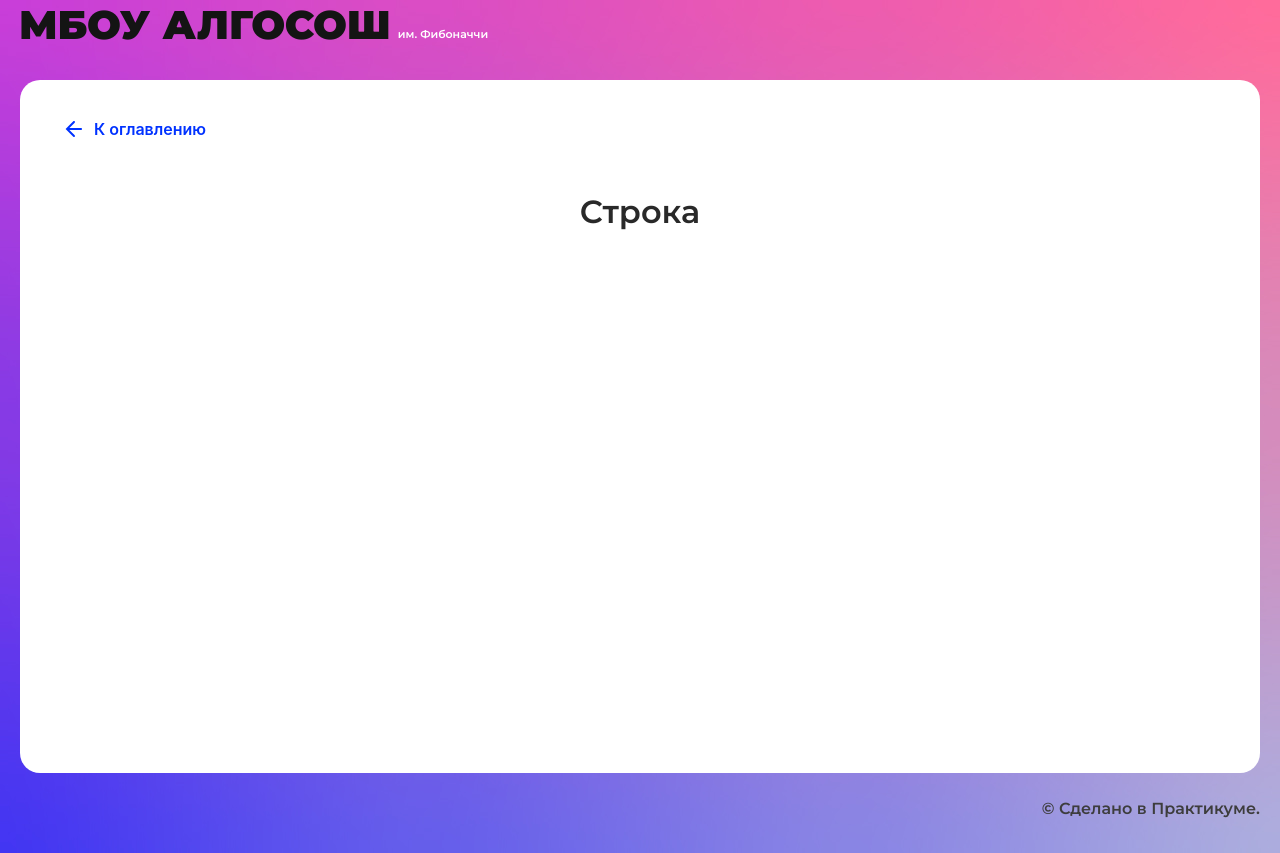
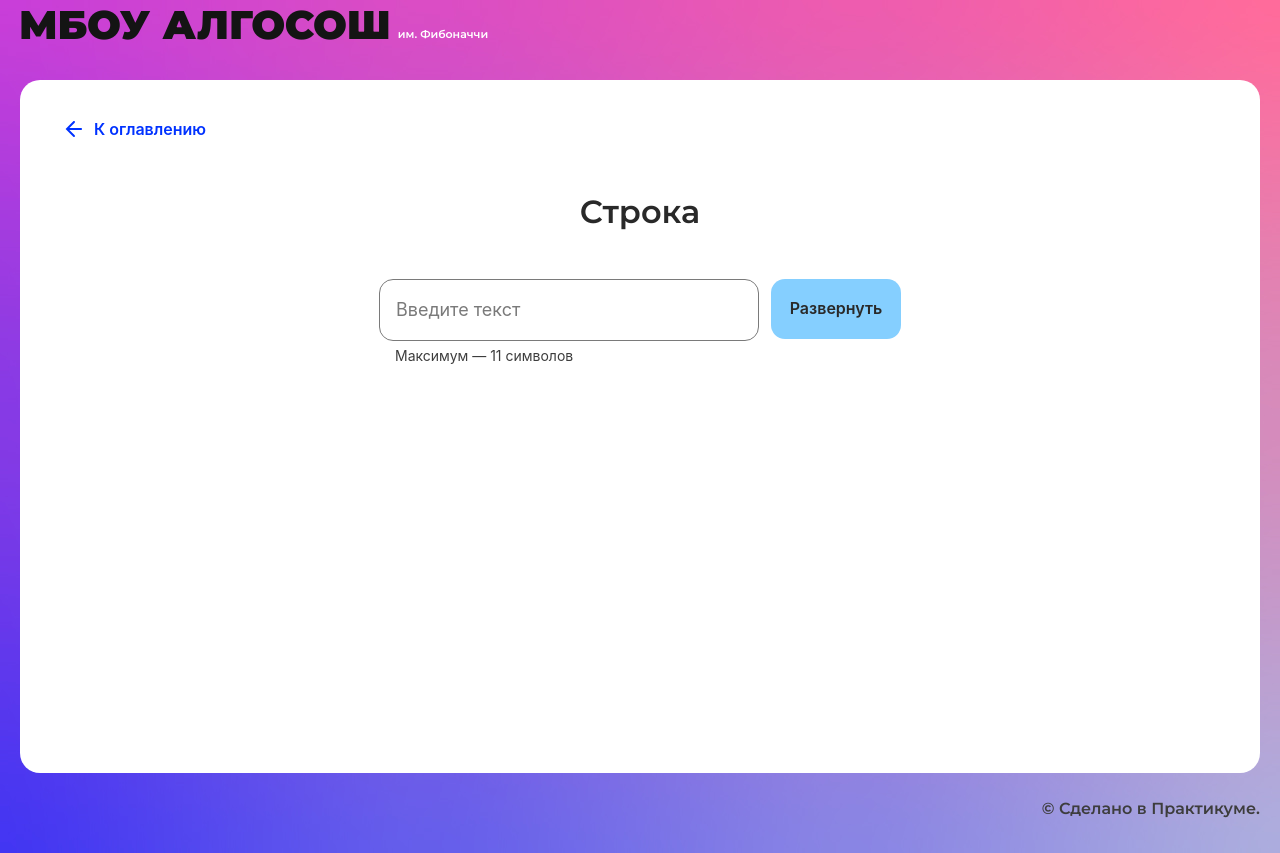
Before and after one commit to Aleksey-dev-crt/algososh, a React (Create React App) app: page /recursion in a window 1280 px wide. Built offline with nearby package versions, Linux system fonts and the light colour scheme.

Commit message:
add string algorithm

```diff
--- /dev/null
+++ b/src/components/string/string.module.css
@@ -0,0 +1,13 @@
+.container {
+	margin: 0 auto;
+	display: flex;
+	max-width: 522px;
+	gap: 12px;
+}
+
+.string {
+    margin-top: 120px;
+	display: flex;
+    justify-content: center;
+    gap: 16px;
+}
--- a/src/components/string/string.tsx
+++ b/src/components/string/string.tsx
@@ -1,10 +1,68 @@
-import React from "react";
-import { SolutionLayout } from "../ui/solution-layout/solution-layout";
+import { FC, useState } from 'react';
+import StringStyles from './string.module.css'
+import { Button } from '../ui/button/button';
+import { Input } from '../ui/input/input';
+import { SolutionLayout } from '../ui/solution-layout/solution-layout';
+import { Circle } from '../ui/circle/circle';
+import { nanoid } from 'nanoid';
+import { ElementStates } from '../../types/element-states';
+import { swap } from '../../utils/utils';
 
-export const StringComponent: React.FC = () => {
-  return (
-    <SolutionLayout title="Строка">
+export const StringComponent: FC = () => {
+  type TSymbol = {
+    symbol: string,
+    state: ElementStates
+  }
 
-    </SolutionLayout>
-  );
+  const [symbols, setSymbols] = useState<TSymbol[]>([])
+  const [loader, setLoader] = useState<boolean>(false)
+  let interval: NodeJS.Timer
+
+  const [value, setValue] = useState('')
+  const onChangeInput = (e: React.ChangeEvent<HTMLInputElement>) => {
+    setValue(e.target.value)
+  }
+
+    const algorithm = (elements: TSymbol[]) => {
+      setLoader(true)
+      setSymbols(elements)
+      let i = 0
+      let j = elements.length - 1
+      interval = setInterval(() => {
+        swap(elements, i, j)
+        elements[i].state = ElementStates.Modified
+        elements[i+1].state = ElementStates.Changing
+        elements[j].state = ElementStates.Modified
+        elements[j-1].state = ElementStates.Changing
+        setSymbols([...elements])
+        i++
+        j--
+        if (Math.floor(elements.length / 2) === i) {
+          elements[i].state = ElementStates.Modified
+          elements[i-1].state = ElementStates.Modified
+          setSymbols([...elements])
+          setLoader(false)
+          clearInterval(interval)
+        }
+      }, 1000)
+    }
+
+  const reverseHandler = () => {
+    const elements = value.split('').map(el => ({symbol: el, state: ElementStates.Default}))
+    algorithm(elements)
+  }
+
+	return (
+		<SolutionLayout title='Строка'>
+			<div className={StringStyles.container}>
+				<Input onChange={onChangeInput} isLimitText maxLength={11}></Input>
+				<Button text='Развернуть' onClick={reverseHandler} isLoader={loader}></Button>
+			</div>
+      <div className={StringStyles.string}>
+        {symbols.map(({symbol, state}: TSymbol) => (
+        <Circle letter={symbol} key={nanoid()} state={state} ></Circle>
+        ))}
+      </div>
+		</SolutionLayout>
+	);
 };
--- a/src/components/ui/input/input.tsx
+++ b/src/components/ui/input/input.tsx
@@ -18,7 +18,7 @@ export const Input: React.FC<InputProps> = ({
 }) => {
   const limitText =
     type === "text"
-      ? `Максимум — ${maxLength} символа`
+      ? `Максимум — ${maxLength} символов`
       : `Максимальное число — ${max}`;
 
   return (
--- /dev/null
+++ b/src/utils/utils.ts
@@ -0,0 +1,5 @@
+export const swap = (arr: unknown[], firstIndex: number, secondIndex: number): void => {
+    const temp = arr[firstIndex];
+    arr[firstIndex] = arr[secondIndex];
+    arr[secondIndex] = temp;
+  }
```
